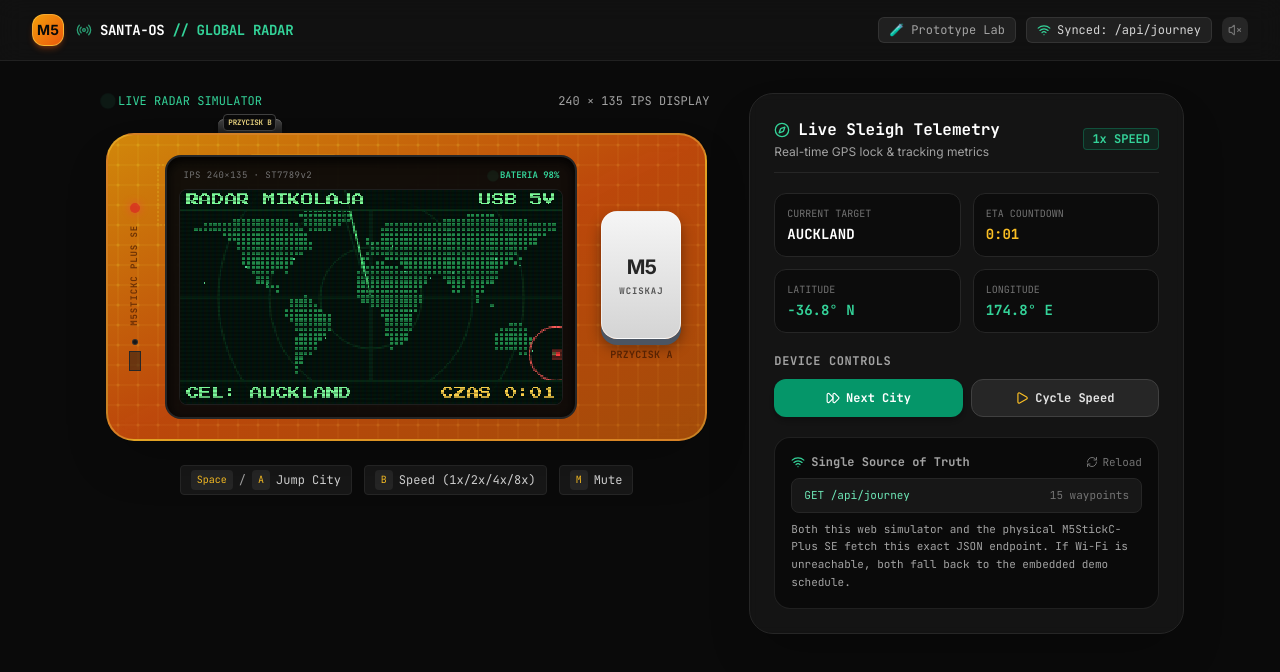
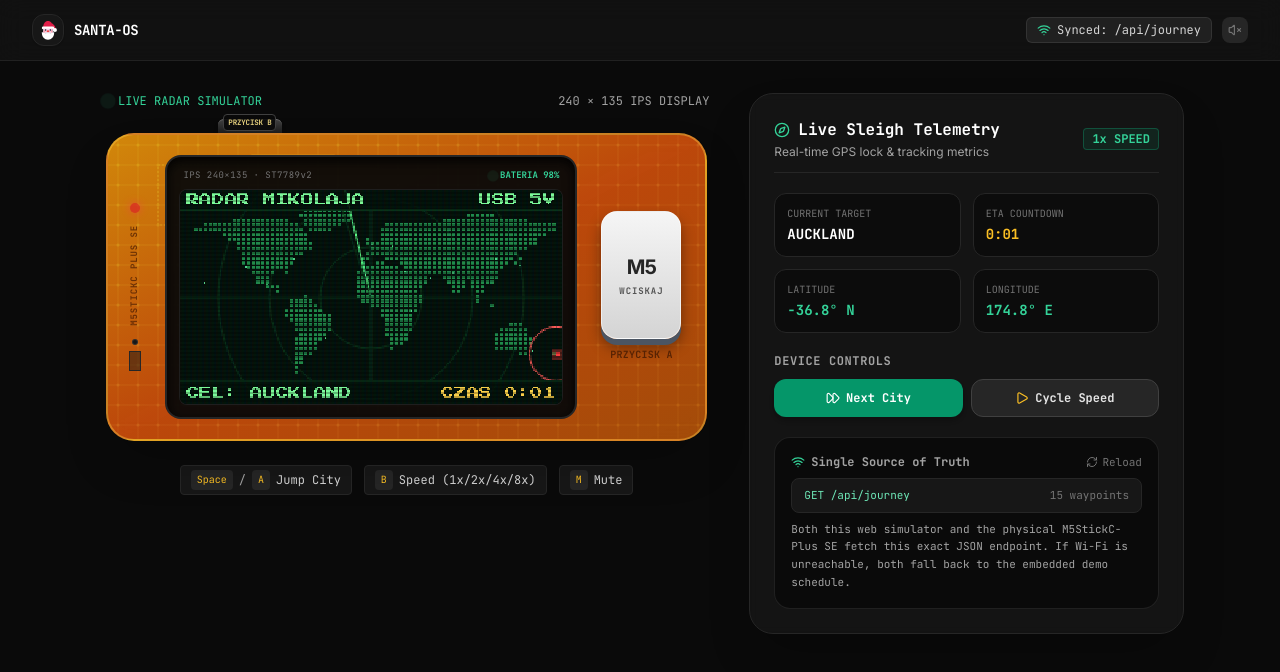
Before and after one commit to frogermcs/santa-tracker, a Next.js app in the folder page/: page / in a window 1280 px wide. Shown: the top 672 px of the page. Built offline with nearby package versions, Linux system fonts and the light colour scheme.

Commit message:
ui: replace M5 badge with Santa icon, simplify header title to SANTA-OS, and hide prototype lab link

```diff
--- a/page/app/page.tsx
+++ b/page/app/page.tsx
@@ -1,7 +1,7 @@
 "use client";
 
 import React, { useEffect, useRef, useState, useCallback } from "react";
-import Link from "next/link";
+import Image from "next/image";
 import { ArrowLeft, Compass, Radio, Wifi, Volume2, VolumeX, FastForward, Play, RefreshCw, Cpu, HardDrive } from "lucide-react";
 import { M5StickDevice } from "@/components/M5StickDevice";
 import { renderSharedRadar, RadarWaypoint } from "@/lib/canvas/shared-radar";
@@ -189,28 +189,17 @@ export default function RadarPage() {
     <div className="min-h-screen bg-neutral-950 text-neutral-100 flex flex-col selection:bg-emerald-800 selection:text-white">
       {/* Navigation Top Header */}
       <header className="border-b border-neutral-800/80 bg-neutral-900/60 backdrop-blur-md px-4 sm:px-8 py-3.5 flex items-center justify-between sticky top-0 z-30">
-        <div className="flex items-center gap-3">
-          {/* M5 Translucent Orange Icon Badge */}
-          <div className="w-8 h-8 rounded-xl bg-gradient-to-br from-amber-500 to-orange-600 flex items-center justify-center text-neutral-950 font-black text-sm shadow-md shadow-orange-600/30 border border-amber-300/60 shrink-0">
-            M5
+        <div className="flex items-center gap-2.5">
+          {/* Santa Icon Badge */}
+          <div className="w-8 h-8 rounded-xl bg-neutral-900 border border-neutral-800 flex items-center justify-center p-1 shadow-sm shrink-0">
+            <Image src="/santa-icon.svg" alt="Santa" width={24} height={24} className="w-6 h-6" priority />
           </div>
-          <div className="flex items-center gap-2">
-            <Radio className="w-4 h-4 text-emerald-400 animate-pulse" />
-            <h1 className="text-sm font-bold font-mono tracking-tight text-white">
-              SANTA-OS <span className="text-emerald-400">// GLOBAL RADAR</span>
-            </h1>
-          </div>
+          <h1 className="text-sm font-bold font-mono tracking-tight text-white">
+            SANTA-OS
+          </h1>
         </div>
 
         <div className="flex items-center gap-2.5 text-xs font-mono">
-          <Link
-            href="/prototype"
-            className="px-2.5 py-1 rounded-md bg-neutral-800/80 hover:bg-neutral-700 border border-neutral-700/60 text-neutral-400 hover:text-neutral-200 transition text-xs font-mono flex items-center gap-1.5"
-            title="Open multi-mode prototype lab"
-          >
-            <span>🧪 Prototype Lab</span>
-          </Link>
-
           <div className="flex items-center gap-1.5 px-2.5 py-1 rounded-md bg-neutral-800/80 border border-neutral-700/60 text-neutral-300">
             <Wifi className={`w-3.5 h-3.5 ${isLiveApi ? "text-emerald-400" : "text-amber-400"}`} />
             <span className="hidden md:inline">{isLiveApi ? "Synced: /api/journey" : "Demo Mode"}</span>
@@ -218,7 +207,7 @@ export default function RadarPage() {
 
           <button
             onClick={() => setIsMuted((prev) => !prev)}
-            className="p-1.5 rounded-lg bg-neutral-800 hover:bg-neutral-700 text-neutral-300 transition"
+            className="p-1.5 rounded-lg bg-neutral-800 hover:bg-neutral-700 text-neutral-300 transition cursor-pointer"
             title="Toggle Audio"
           >
             {isMuted ? <VolumeX className="w-3.5 h-3.5 text-neutral-500" /> : <Volume2 className="w-3.5 h-3.5 text-emerald-400" />}
```
